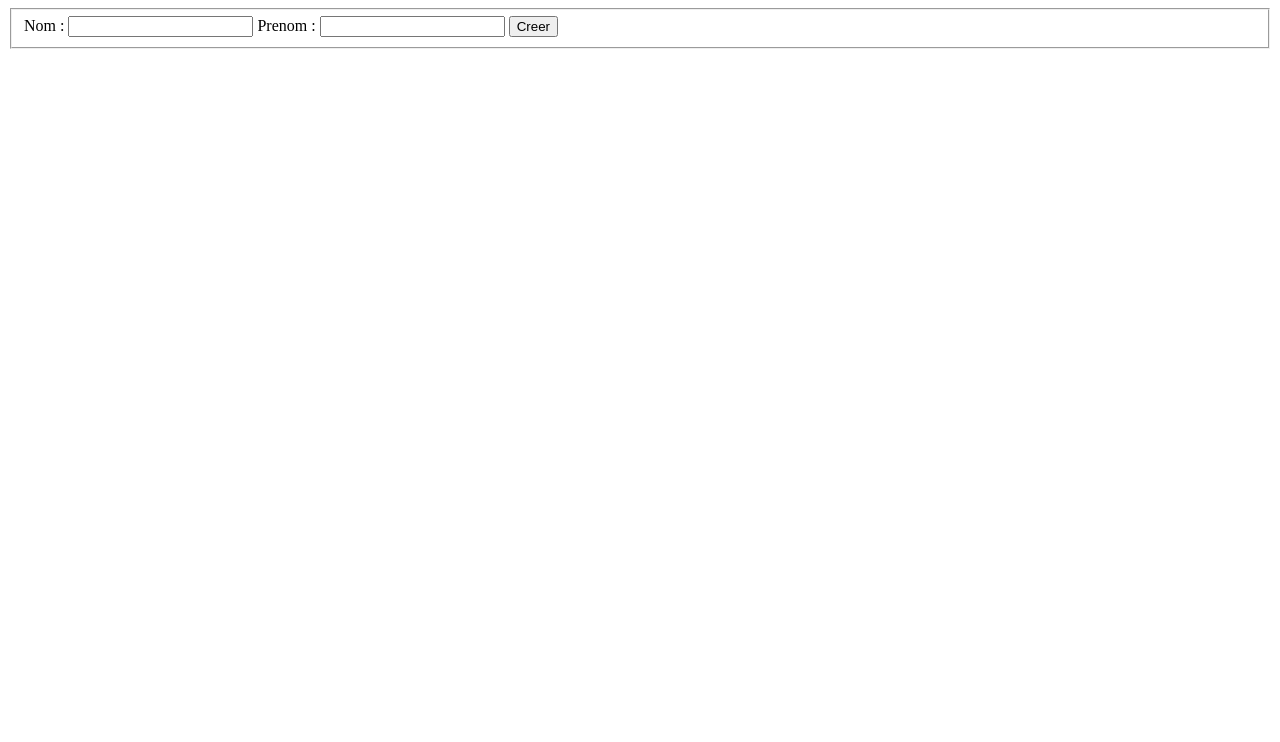
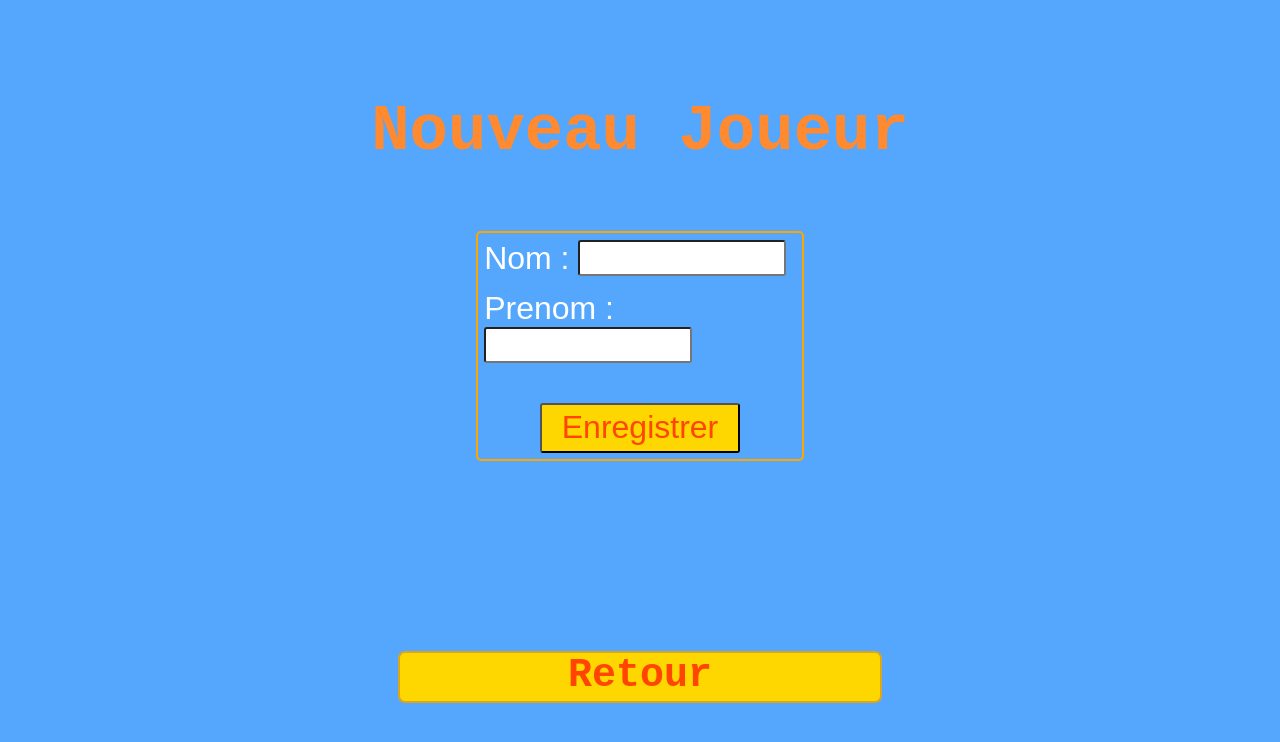
Before and after one commit to guilhem-cros/Crev-Ballon, an Electron app: page src/html/formulaireEtudiant.html in a window 1280 px wide. Drawn offline with Linux system fonts and the light colour scheme; no server answers.

Commit message:
modif et ajout css à la bd

```diff
--- /dev/null
+++ b/src/css/form.css
@@ -0,0 +1,74 @@
+body {
+    background: #54A7FD;
+    color: #fff;
+    font-family: sans-serif;
+    font-size: 2em;
+    text-align: center;
+    margin-top: 3em;;
+  }
+  canvas {
+    border: solid .2em #fff;
+    height: 90vh;
+  }
+  h1{
+    margin: auto;
+    color: #FF8A2F;
+    font-size: 2em;
+    font-family: "Courier New";
+    font-weight: bold;
+  }
+
+  #formulaire{
+      display: flex;
+      flex-direction: column;
+      text-align: left;
+      margin-top: 5%;
+      margin-left: 37%;
+      margin-right: 37%;
+      margin-bottom: 15%;
+      font-size: 1em;
+      border: solid 2px orange;
+      border-radius: 5px;
+  }
+
+  #form1, #form2, #form3{
+      flex: 1;
+      margin: 2%;
+  }
+  #form3{
+      text-align: center;
+      padding-top: 8%;
+  }
+
+  input{
+      height: 30px;
+      width: 200px;
+      border-radius: 3px;
+      font-size: 1em;
+      background-color: white;
+      color: orange;
+
+  }
+  button{
+      height: 50px;
+      width: 200px;
+      font-size: 1em;
+      border-radius: 3px;
+      background-color: gold;
+      color: orangered
+  }
+
+  #backBtn{
+    text-align: center;
+    vertical-align: middle;
+    border: 2px solid goldenrod;
+    border-radius: 7px;
+    background-color: gold;
+    color: orangeRed;
+    font-size: 40px;
+    font-weight: bold;
+    font-family: "Courier New";
+    height: 1.2em;
+    width: 12em;
+    margin: 50px auto;
+  }
--- /dev/null
+++ b/src/css/selection.css
@@ -0,0 +1,37 @@
+body {
+    background: #54A7FD;
+    color: #fff;
+    font-family: sans-serif;
+    font-size: 2em;
+    text-align: center;
+    margin-top: 3em;;
+  }
+  canvas {
+    border: solid .2em #fff;
+    height: 90vh;
+  }
+
+  h1{
+    margin: auto;
+    color: #FF8A2F;
+    font-size: 2em;
+    font-family: "Courier New";
+    font-weight: bold;
+  }
+
+
+
+  #backBtn{
+    text-align: center;
+    vertical-align: middle;
+    border: 2px solid goldenrod;
+    border-radius: 7px;
+    background-color: gold;
+    color: orangeRed;
+    font-size: 40px;
+    font-weight: bold;
+    font-family: "Courier New";
+    height: 1.2em;
+    width: 12em;
+    margin: 50px auto;
+  }
--- /dev/null
+++ b/src/css/stats.css
@@ -0,0 +1,75 @@
+body {
+    background: #54A7FD;
+    color: #fff;
+    font-family: sans-serif;
+    font-size: 2em;
+    text-align: center;
+    margin-top: 3em;;
+  }
+  canvas {
+    border: solid .2em #fff;
+    height: 90vh;
+  }
+  h1{
+    margin: auto;
+    color: #FF8A2F;
+    font-size: 2em;
+    font-family: "Courier New";
+    font-weight: bold;
+  }
+
+  #box {
+    display: flex;
+    font-size: 1.5em;
+    font-family: 'Trebuchet MS';
+    font-weight: medium;
+    margin-right: 14%;
+    margin-left: 14%;
+    background-color: #FF8A2F;
+  }
+  #one, #two {
+    border: solid orangered 2px;
+    flex: 1;
+  }
+
+  .notes{
+      text-align: right;
+  }
+
+  #listEtudiant{
+    display: flex;
+    flex-direction: column;
+    font-size: 1em;
+    font-family: 'Trebuchet MS';
+    margin-left: 17%;
+    text-align: left;
+    margin-right: 17%;
+  }
+
+.eleve{
+  padding: 0.5%;
+  margin: 1%;
+  display: inline-flex;
+  border: solid orangered 2px;
+  border-radius: 10px;
+  background-color: orange;
+}
+.notes{
+  text-align: right;
+  flex: 1;
+}
+
+  #backBtn{
+    text-align: center;
+    vertical-align: middle;
+    border: 2px solid goldenrod;
+    border-radius: 7px;
+    background-color: gold;
+    color: orangeRed;
+    font-size: 40px;
+    font-weight: bold;
+    font-family: "Courier New";
+    height: 1.2em;
+    width: 12em;
+    margin: 50px auto;
+  }
--- a/src/html/formulaireEtudiant.html
+++ b/src/html/formulaireEtudiant.html
@@ -3,15 +3,24 @@
     <head>
         <meta charset="UTF-8">
         <title>Jeu_enfant</title>
+        <link rel="stylesheet" href="../css/form.css">
     </head>
     <body>
-        <fieldset id="formulaire">
-            <label for="nom">Nom :</label>
-            <input type="text" name="nom" id="nom" required minlength="2">
-            <label for="prenom">Prenom :</label>
-            <input type="text" name="prenom" id="prenom" required minlength="2">
-            <button id="creer">Creer</button>
-        </fieldset>
+        <h1>Nouveau Joueur</h1>
+        <div id="formulaire">
+            <div id="form1">
+                <label for="nom">Nom :</label>
+                <input type="text" name="nom" id="nom">
+            </div>
+            <div id="form2">
+                <label for="prenom">Prenom :</label>
+                <input type="text" name="prenom" id="prenom">
+            </div>
+            <div id="form3">
+                <button id="creer" onmouseover="this.style.backgroundColor = 'goldenrod'" onmouseout="this.style.backgroundColor = 'gold'">Enregistrer</button>
+            </div>
+        </div>
+        <div id="backBtn" onmouseover="this.style.backgroundColor = 'goldenrod'" onmouseout="this.style.backgroundColor = 'gold'"  style="display: block; background-color: gold;">Retour</div>
         <script src="../js/creerEtudiant.js">
         </script>
 
--- a/src/js/choisirEtudiant.js
+++ b/src/js/choisirEtudiant.js
@@ -0,0 +1,5 @@
+const {ipcRenderer} = require("electron");
+
+document.getElementById('backBtn').addEventListener("click",function(){
+    ipcRenderer.send("retour-menu");
+});
--- a/src/js/creerEtudiant.js
+++ b/src/js/creerEtudiant.js
@@ -3,7 +3,6 @@ const {ipcRenderer} = require("electron");
 var fs = require("fs"); //<--- FileSystem commande
 var data = fs.readFileSync('stockage/listeEtudiant.json');
 var listEtudiant = JSON.parse(data);
-const formulaire = document.getElementById("formulaire");
 var nom = document.getElementById("nom");
 var prenom = document.getElementById("prenom");
 var button = document.getElementById("creer");
@@ -11,7 +10,7 @@ var etudiant;
 
 
 button.addEventListener('click',function(event){
-    if (nom.value.length >= 2 && prenom.value.length >= 2){
+    if (nom.value.length >= 2 && prenom.value.length >= 2 && nom.value.length <=10 && prenom.value.length <=10){
     etudiant = new Etudiant(nom.value,prenom.value);
     listEtudiant.push(etudiant);
     data = JSON.stringify(listEtudiant);
@@ -23,6 +22,10 @@ button.addEventListener('click',function(event){
     ipcRenderer.send('Selectionner');
 }
 else {
-    alert("Veuillez remplir les champs (minimum 2 caractères)");
+    alert("Veuillez remplir les champs (entre 2 et 10 caractères pas champs)");
 }
 })
+
+document.getElementById('backBtn').addEventListener("click",function(){
+    ipcRenderer.send("Selectionner");
+});
--- a/src/js/stats.js
+++ b/src/js/stats.js
@@ -6,7 +6,7 @@ var listEtudiant = JSON.parse(data);
 var liste = document.getElementById("listEtudiant");
 var chaine = "";
 for(etudiant of listEtudiant){
-    chaine = chaine + "<li>" + etudiant.nom + " " + etudiant.prenom + " " + etudiant.listNotes +  "</li>";
+    chaine = chaine + "<div class=\"eleve\">" + etudiant.nom + " " + etudiant.prenom + " <div class=\"notes\">" + etudiant.listNotes +  "</div></div>";
 }
 
 liste.innerHTML = chaine;
```
Also changed, not shown: index.html (+1 -1 lines), src/css/index.css (+6 -13 lines), src/html/selection.html (+16 -0 lines), src/html/stats.html (+9 -3 lines), src/js/index.js (+0 -13 lines), app.ico (added).
